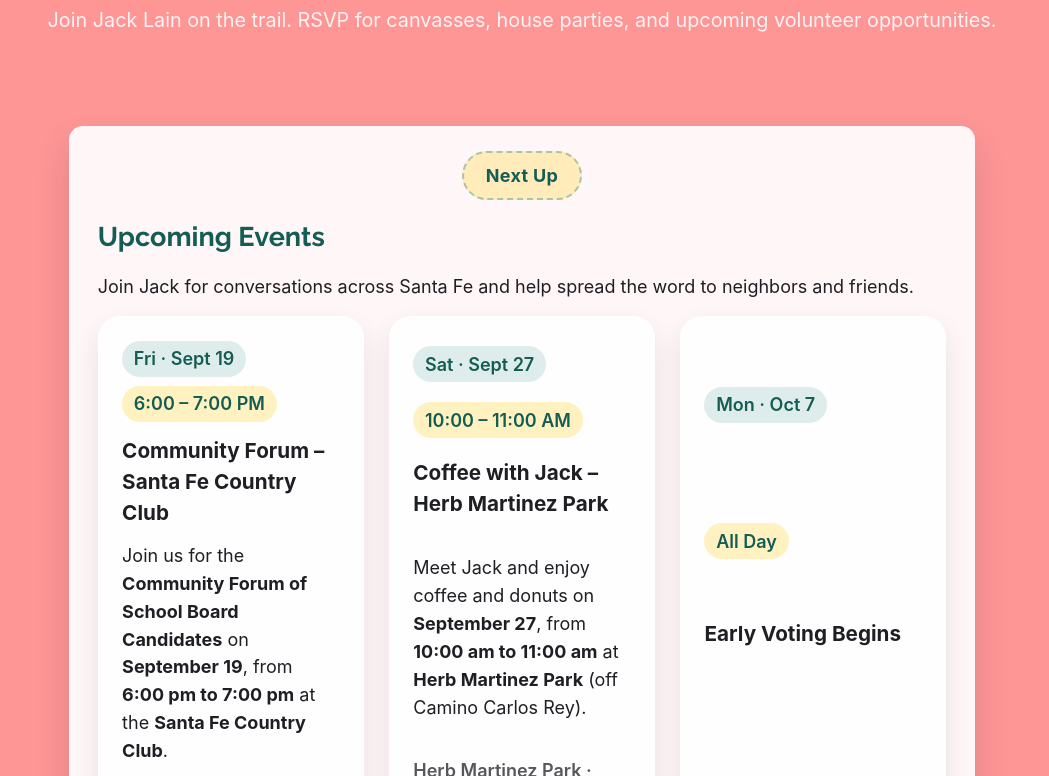
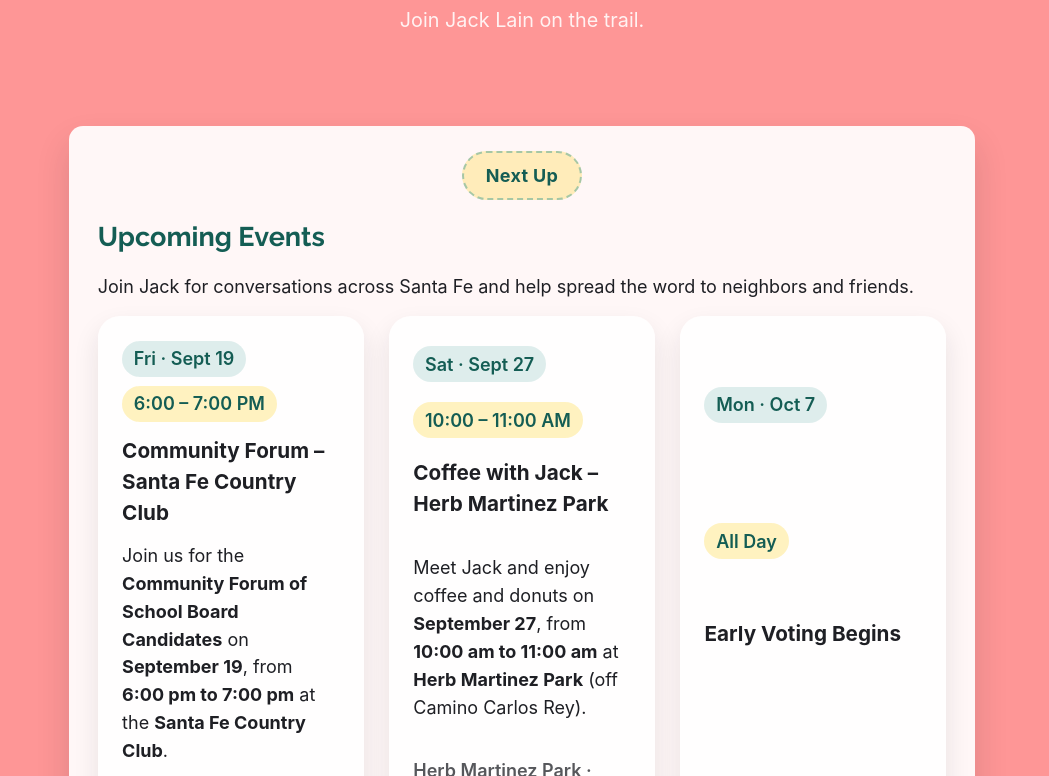
Before and after one commit to martinolate/volunteer-toolkit-website, a plain HTML site: page pages/events.html in a window 1280 px wide. Shown: the part 308-1084 px from the top of the page, without its empty margins (118-1167 px from the left). Drawn offline with nearby package versions, Linux system fonts and the light colour scheme.

Commit message:
Update events page

```diff
--- a/pages/events.html
+++ b/pages/events.html
@@ -30,7 +30,7 @@
     </div>
     <div class="hero-content">
       <h1>Campaign Events</h1>
-      <p>Join Jack Lain on the trail. RSVP for canvasses, house parties, and upcoming volunteer opportunities.</p>
+      <p>Join Jack Lain on the trail.</p>
     </div>
   </header>
 
```
